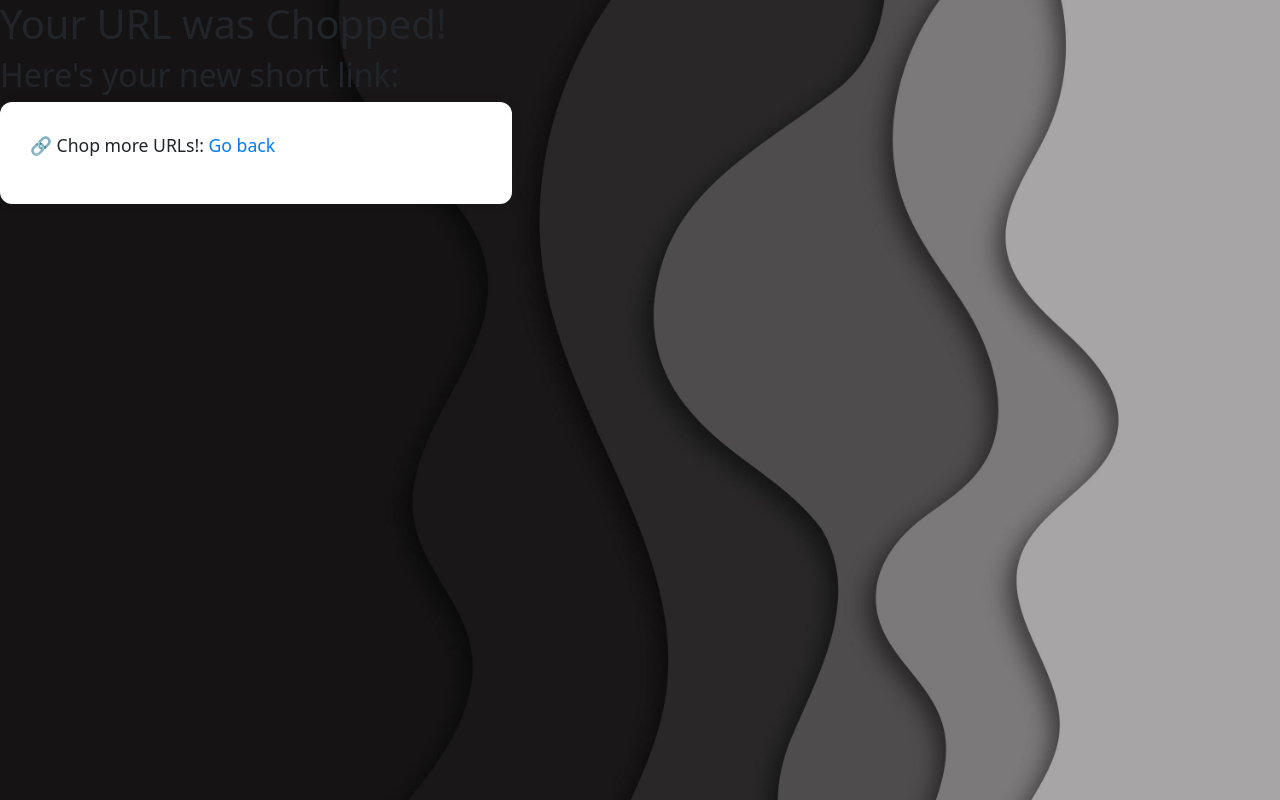
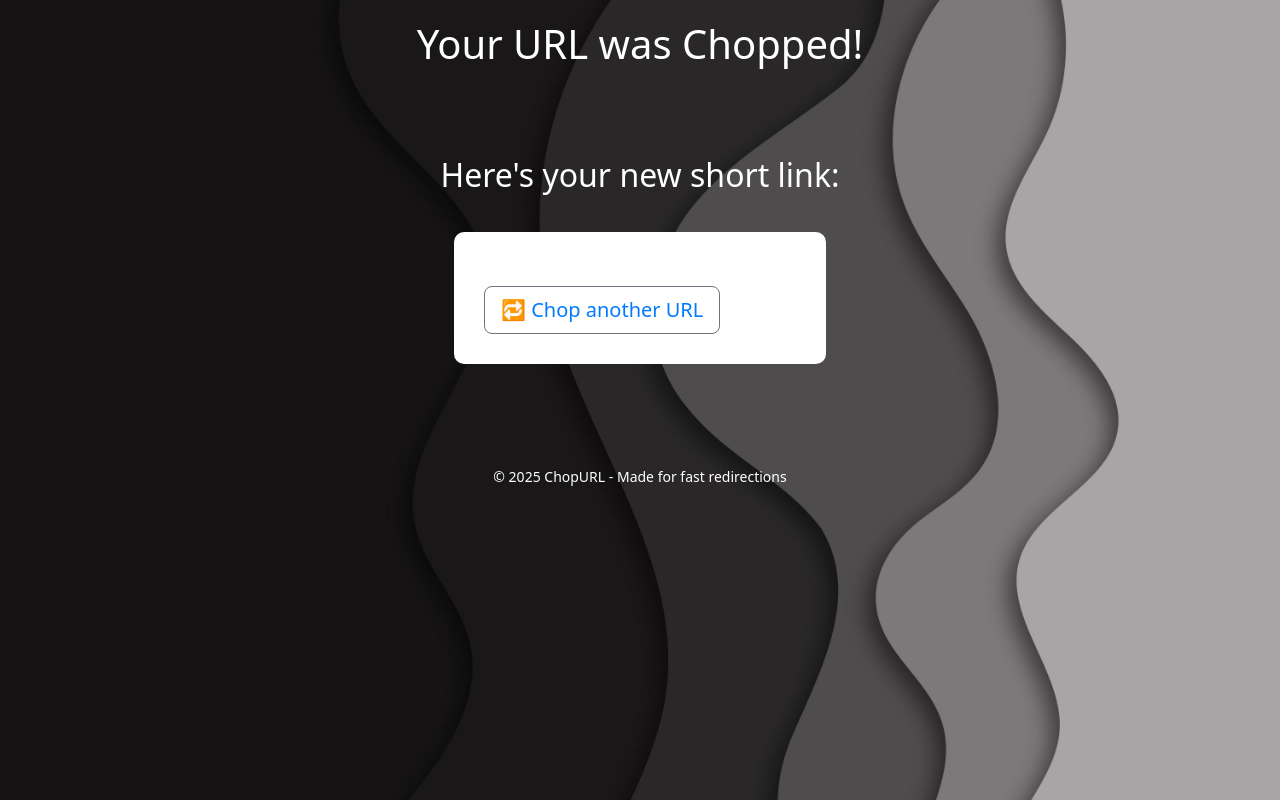
Before and after one commit to MMalpassi/ChopURL, a Django app: template url_shortener/chopURL/templates/result.html in a window 1280 px wide. Run offline with Django 5.2, Linux system fonts and the light colour scheme; the template is opened without the code that fills it, so the values that code supplies are empty.

Commit message:
Better style result

```diff
--- a/url_shortener/chopURL/templates/result.html
+++ b/url_shortener/chopURL/templates/result.html
@@ -41,9 +41,14 @@
                     </p>
                 {% endif %}
 
-                <p>🔗 Chop more URLs!: <a href="http://localhost:8000/">Go back</a></p>
+                <a href="http://localhost:8000/" class="btn btn-outline-secondary mt-4 btn-lg">🔁 Chop another URL</a>
             </div>
         </div>
+
+        <footer class="footer text-center">
+            <small>&copy; 2025 ChopURL - Made for fast redirections</small>
+        </footer>
+
 
         <script>
 
--- a/url_shortener/static/css/index.css
+++ b/url_shortener/static/css/index.css
@@ -91,14 +91,35 @@ button:hover {
 }
 
 /*Result*/
+
+h1{
+    text-align: center;
+    font-size: 2.5rem;
+    margin-top: 20px;
+    color: #ffffff;
+}
+
+.main-container {
+    display: flex;
+    justify-content: center;
+    align-items: center;
+    flex-direction: column;
+    padding: 20px;
+}
+
+.description {
+    margin-top: 50px;
+    padding: 10px;
+    font-size: 1.2rem;
+    margin-bottom: 20px;
+    color: #ffffff;
+}
+
 .result-box {
-    width: 40%;
-    display: flex;
-    flex-direction: column;
+    width: 30%;
     padding: 30px;
     background-color: white;
-    border-radius: 12px;
-    box-shadow: 0 0 12px rgba(0, 0, 0, 0.1);
+    border-radius: 10px;
     font-size: 1.1rem;
 }
 
```
